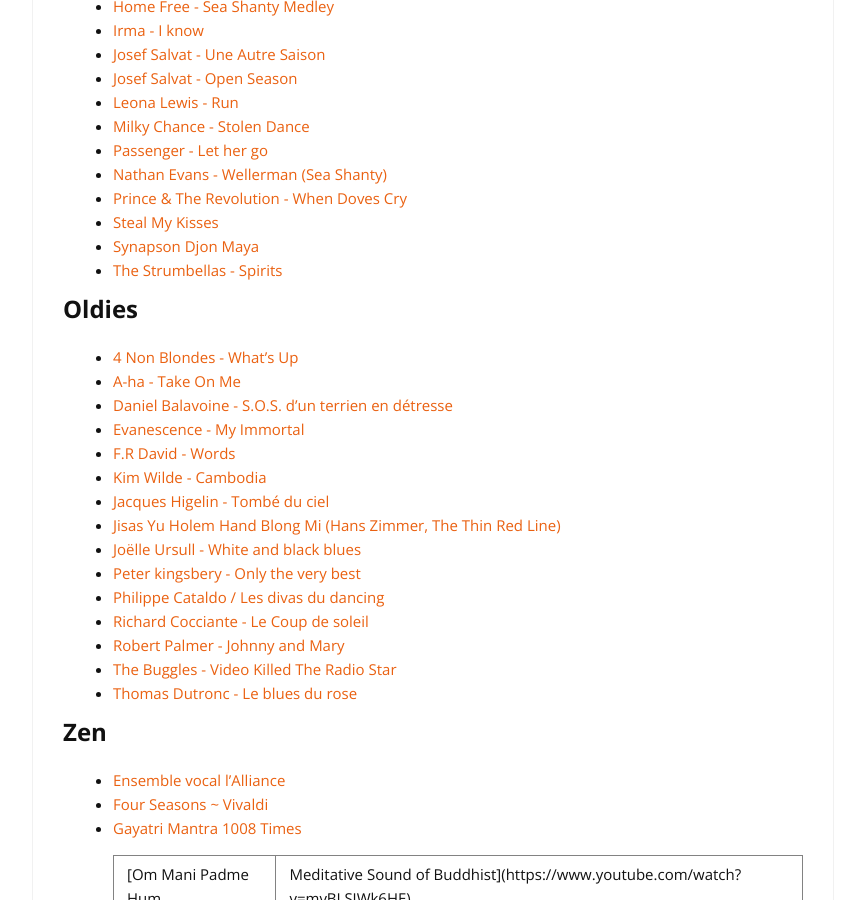
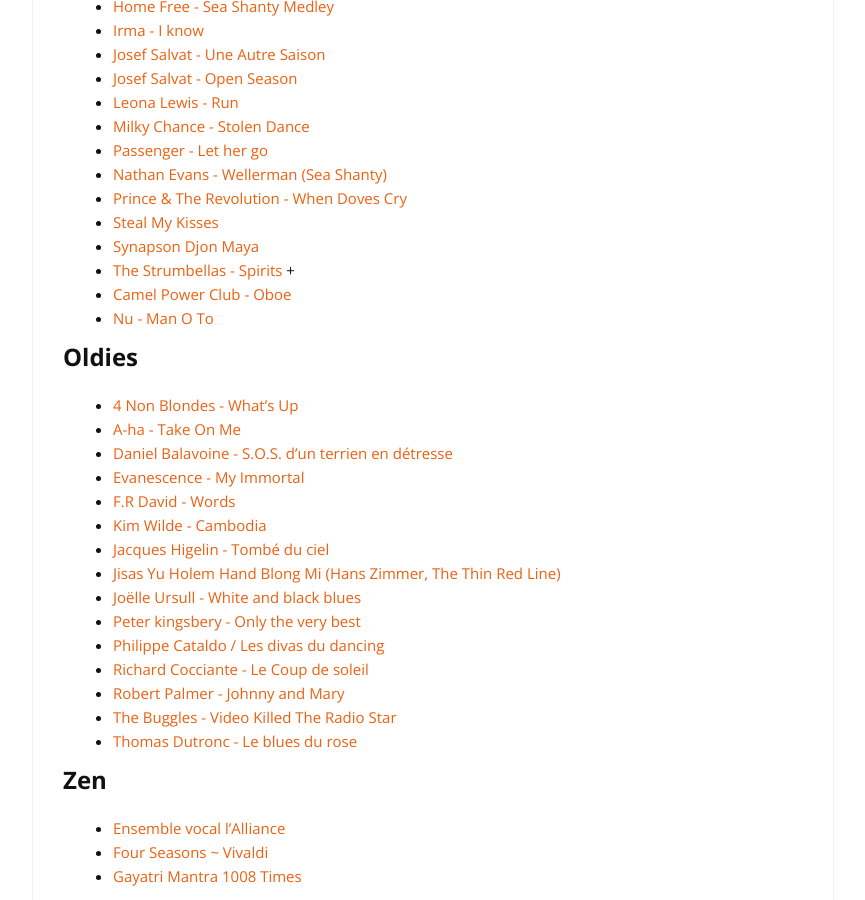
Before and after one commit to cylmat/cylmat.github.io, a Jekyll site: the page built from _pages/musics.md, in a window 1280 px wide and 900 px high, scrolled down 1555 px. Shown: the whole window, without its empty margins (207-1072 px from the left). Built offline with Jekyll 4.4.1, drawn with Linux system fonts in a browser that asks for light colours; nearby versions of some CDN libraries.

Commit message:
Add new music links to musics.md

```diff
--- a/_pages/musics.md
+++ b/_pages/musics.md
@@ -73,6 +73,9 @@
 - [Steal My Kisses](https://www.youtube.com/watch?v=NL6dIt0CHe0)
 - [Synapson Djon Maya](https://www.youtube.com/watch?v=883J6orWHYE)
 - [The Strumbellas - Spirits](https://www.youtube.com/watch?v=F9kXstb9FF4)
++
+- [Camel Power Club - Oboe](https://www.youtube.com/watch?v=E7gnzbQSUtY)
+- [Nu - Man O To](https://m.youtube.com/watch?v=jamjF8gxNIo)
 
 
 ## Oldies
```
